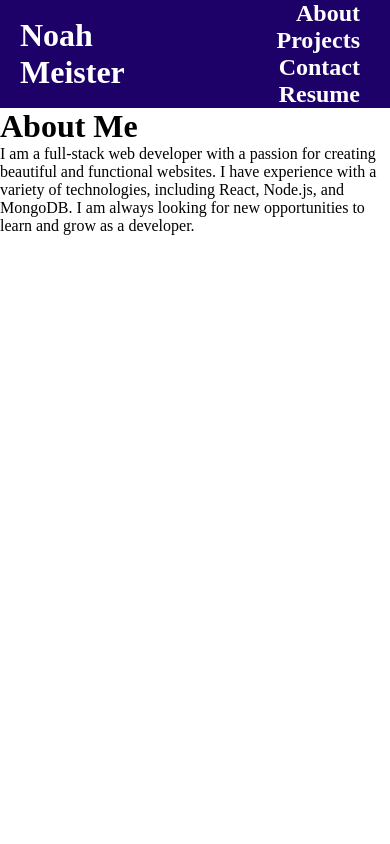
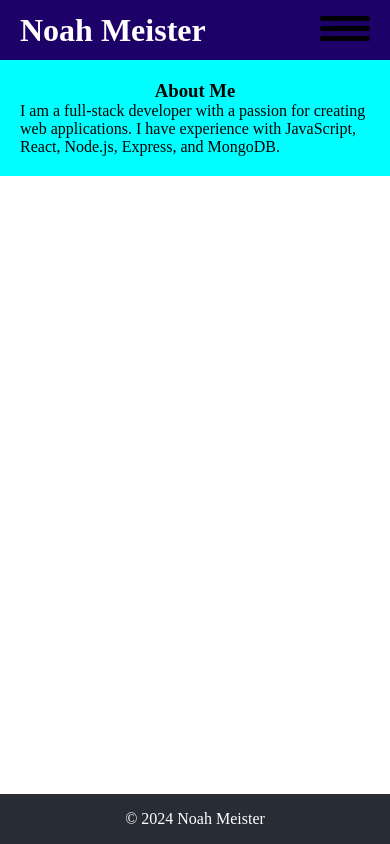
Before and after one commit to njmeister/PortfolioSite, a React (Vite) app: page / in a window 390 px wide. Built offline with nearby package versions, Linux system fonts and the light colour scheme.

Commit message:
finished initial structure

```diff
--- a/src/App.jsx
+++ b/src/App.jsx
@@ -1,6 +1,7 @@
 // Bringing in the required import from 'react-router-dom'
 import { Outlet } from 'react-router-dom';
 import Header from './components/Header';
+import Footer from './components/Footer';
 
 function App() {
   // The Outlet component will conditionally swap between the different pages according to the URL
@@ -8,6 +9,7 @@ function App() {
     <>
       <Header />
       <Outlet />
+	  <Footer />
     </>
   );
 }
--- a/src/components/Board.jsx
+++ b/src/components/Board.jsx
@@ -7,6 +7,8 @@ export default function Board() {
 			<Project />
 			<Project />
 			<Project />
+			<Project />
+			<Project />
 		</div>
 	);
 }
--- /dev/null
+++ b/src/components/ContactForm.jsx
@@ -0,0 +1,49 @@
+import { useState } from 'react';
+
+function ContactForm() {
+	const [email, setEmail] = useState('');
+	const [name, setName] = useState('');
+	const [message, setMessage] = useState('');
+
+	const handleSubmit = (e) => {
+		e.preventDefault();
+
+
+		console.log('Email:', email);
+		console.log('Name:', name);
+		console.log('Message:', message);
+
+		setEmail('');
+		setName('');
+		setMessage('');
+
+		console.log('Email:', email);
+		console.log('Name:', name);
+		console.log('Message:', message);
+	};
+
+const handleEmailChange = (e) => {
+  setEmail(e.target.value);
+}
+
+const handleNameChange = (e) => {
+  setName(e.target.value);
+}
+
+const handleMessageChange = (e) => {
+  setMessage(e.target.value);
+}
+
+	return (
+		<div>
+			<form className="contact-form" onSubmit={handleSubmit}>
+				<input type="text" placeholder="Name" value={name} name="name" onChange={handleNameChange} />
+				<input type="email" placeholder="Email" value={email} name="email" onChange={handleEmailChange} />
+				<textarea placeholder="Message" value={message} onChange={handleMessageChange} ></textarea>
+				<button type="submit">Send</button>
+			</form>
+		</div>
+	);
+}
+
+export default ContactForm;
--- /dev/null
+++ b/src/components/Hamburger.jsx
@@ -0,0 +1,26 @@
+import React, { useState } from 'react';
+
+export default function Hamburger() {
+  const [isOpen, setIsOpen] = useState(false);
+
+  return (
+    <nav className="hamburgerMenu">
+      <button onClick={() => setIsOpen(!isOpen)}>
+        <div className="hamburger">
+          <div></div>
+          <div></div>
+          <div></div>
+        </div>
+      </button>
+
+      {isOpen && (
+        <div className="menu">
+          <a href="/">About</a>
+          <a href="/projects">Projects</a>
+          <a href="/contact">Contact</a>
+          <a href="/resume">Resume</a>
+        </div>
+      )}
+    </nav>
+  );
+}
--- a/src/components/Header.jsx
+++ b/src/components/Header.jsx
@@ -1,9 +1,10 @@
+import { Link } from 'react-router-dom';
 import Nav from './Nav';
 
 export default function Header() {
   return (
 	<header className="header">
-	  <h1>Noah Meister</h1>
+	  <h1><Link to="/">Noah Meister</Link></h1>
 	  <Nav />
 	</header>
   );
--- a/src/components/Nav.jsx
+++ b/src/components/Nav.jsx
@@ -1,4 +1,5 @@
 import { Link } from "react-router-dom";
+import Hamburger from "./Hamburger";
 
 export default function Nav() {
 	  return (
@@ -7,6 +8,7 @@ export default function Nav() {
 		<h2><Link to="/projects">Projects</Link></h2>
 		<h2><Link to="/contact">Contact</Link></h2>
 		<h2><Link to="/resume">Resume</Link></h2>
+		<Hamburger />
 	</nav>
   );
 }
--- a/src/components/Row.jsx
+++ b/src/components/Row.jsx
@@ -1,8 +1,8 @@
-export default function Row() {
+export default function Row({ title, description }) {
   return (
 	<div className="row">
-		<h3>Title</h3>
-		<p>Description</p>
+		<h3>{title}</h3>
+		<p>{description}</p>
 	</div>
   );
 }
--- a/src/index.css
+++ b/src/index.css
@@ -2,6 +2,11 @@
 	margin: 0;
 	padding: 0;
 	box-sizing: border-box;
+}
+
+a {
+	text-decoration: none;
+	color: inherit;
 }
 
 .header {
@@ -16,9 +21,9 @@
 }
 
 .project {
-	margin: 5vw;
-	height: 40vw;
-	width: 40vw;
+	margin: 10vw;
+	height: 80vw;
+	width: 80vw;
 	background-color: #7630b3;
 	display: flex;
 	justify-content: center;
@@ -47,16 +52,9 @@
 }
 
 .nav {
-	width: 50vw;
-	display: flex;
-	flex-wrap: wrap;
-	justify-content: flex-end;
+	background-color: transparent;
 
-	& a {
-		color: white;
-		text-decoration: none;
-		margin: 0 10px;
-	}
+
 }
 
 .board {
@@ -73,3 +71,60 @@
 	background-color: aqua;
 	padding: 20px;
 }
+
+
+
+@media (max-width: 768px) {
+	.hamburgerMenu button {
+		width: 50px;
+		height: 50px;
+		background-color: transparent;
+		border: none;
+		outline: none;
+	}
+
+	.hamburger div {
+		width: 50px;
+		height: 5px;
+		background-color: black;
+		margin: 5px 0;
+		border-radius: 50px;
+	}
+
+	.menu {
+		display: flex;
+		flex-direction: column;
+	}
+
+	/* .menu a {
+		color: white;
+		text-decoration: none;
+	} */
+
+	.nav h2 {
+		display: none;
+	}
+}
+
+@media (min-width: 768px) {
+	.hamburgerMenu {
+		display: none;
+	}
+
+	.nav {
+		width: 50vw;
+		display: flex;
+		flex-wrap: nowrap;
+		justify-content: flex-end;
+
+		& a {
+			margin: 0 10px;
+		}
+	}
+
+	.project {
+		margin: 10px;
+		height: 200px;
+		width: 200px;
+	}
+}
--- a/src/pages/AboutPage.jsx
+++ b/src/pages/AboutPage.jsx
@@ -1,10 +1,10 @@
+import Row from '../components/Row';
+
+const title = 'About Me';
+const description = 'I am a full-stack developer with a passion for creating web applications. I have experience with JavaScript, React, Node.js, Express, and MongoDB.';
+
 export default function AboutPage() {
   return (
-	<div>
-	  <h1>About Me</h1>
-	  <p>
-		I am a full-stack web developer with a passion for creating beautiful and functional websites. I have experience with a variety of technologies, including React, Node.js, and MongoDB. I am always looking for new opportunities to learn and grow as a developer.
-	  </p>
-	</div>
+	<Row title={title} description={description}/>
   );
 }
--- a/src/pages/ContactPage.jsx
+++ b/src/pages/ContactPage.jsx
@@ -1,10 +1,7 @@
+import ContactForm from "../components/ContactForm";
+
 export default function ContactPage() {
 	  return (
-	<div>
-	  <h1>Contact Me</h1>
-	  <p>
-		You can reach me at
-		</p>
-	</div>
+		<ContactForm />
 	  );
 }
--- a/src/pages/ResumePage.jsx
+++ b/src/pages/ResumePage.jsx
@@ -1,10 +1,13 @@
+import Row from '../components/Row';
+
+
 export default function ResumePage() {
-	  return (
-	<div>
-	  <h1>Resume</h1>
-	  <p>
-		This is a resume page
-	  </p>
-	</div>
-  );
+	return (
+		<div>
+			<Row />
+			<div className="resume">
+				<img src="https://i.imgur.com/1Z2H1YH.png" alt="resume" />
+			</div>
+		</div>
+	);
 }
```
Also changed, not shown: BucketForm.jsx (added, +84 -0 lines).
